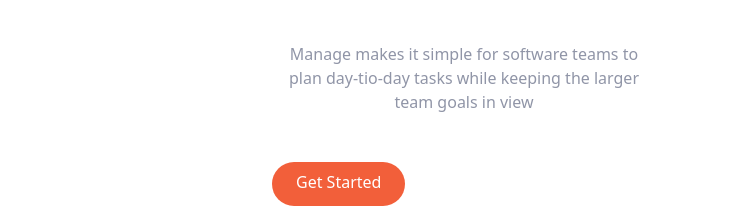
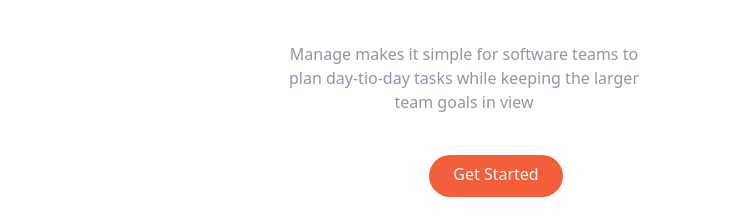
Before and after one commit to paulthomas2107/tailwindWithTraversy, a website: page index.html in a window 1280 px wide. Shown: the part 731-952 px from the top of the page, without its empty margins (144-893 px from the left). Drawn offline with Linux system fonts and the light colour scheme.

Commit message:
More css

```diff
--- a/index.html
+++ b/index.html
@@ -48,7 +48,7 @@
             Manage makes it simple for software teams to plan day-tio-day tasks
             while keeping the larger team goals in view
           </p>
-          <div class="flex justidy-center md:jutify-start">
+          <div class="my-16 text-center">
             <a
               href="#"
               class="p-3 px-6 pt-2 text-white bg-brightRed rounded-full baseline hover:bg-brightRedLight"
```
